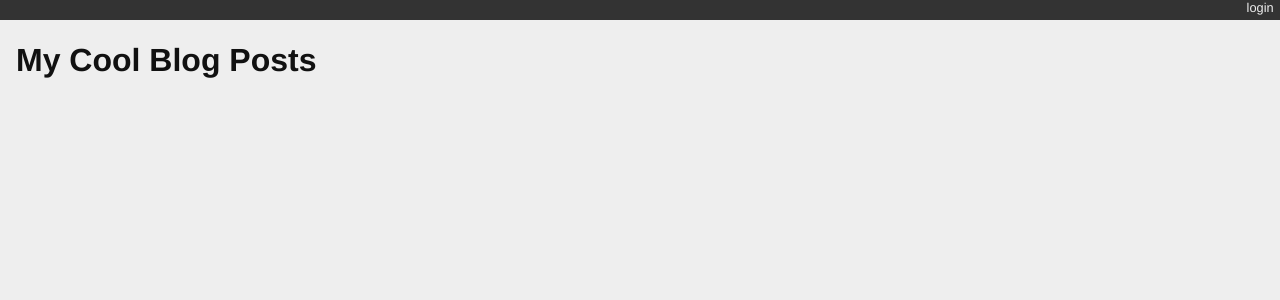
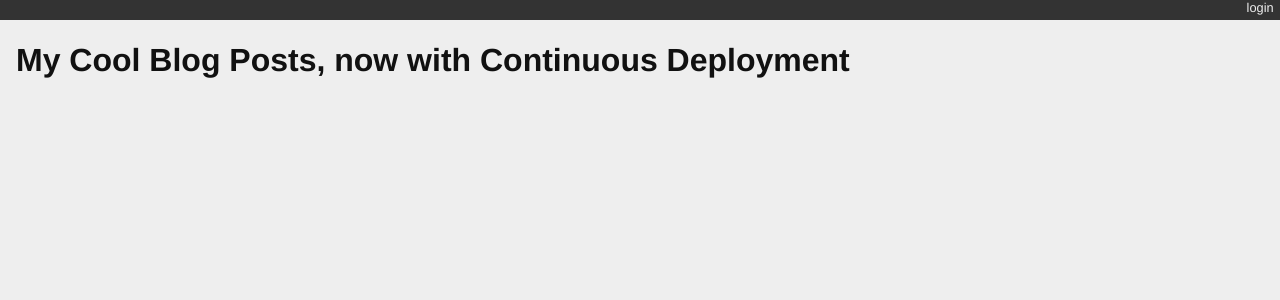
Before and after one commit to Sgavon/Django_Blog, a Django app: page / in a window 1280 px wide. Shown: the top 300 px of the page. Run offline with Django 4.2, Linux system fonts and the light colour scheme; data that the repository does not hold is empty.

Commit message:
New blog title

```diff
--- a/blogging/Templates/blogging/list.html
+++ b/blogging/Templates/blogging/list.html
@@ -2,7 +2,7 @@
 
 {% block content %}
 
-    <h1>My Cool Blog Posts</h1>
+    <h1>My Cool Blog Posts, now with Continuous Deployment</h1>
     {% comment %} Here is where the query happens {% endcomment %}
     {% for post in post_list %}
     <div class="post">
```
